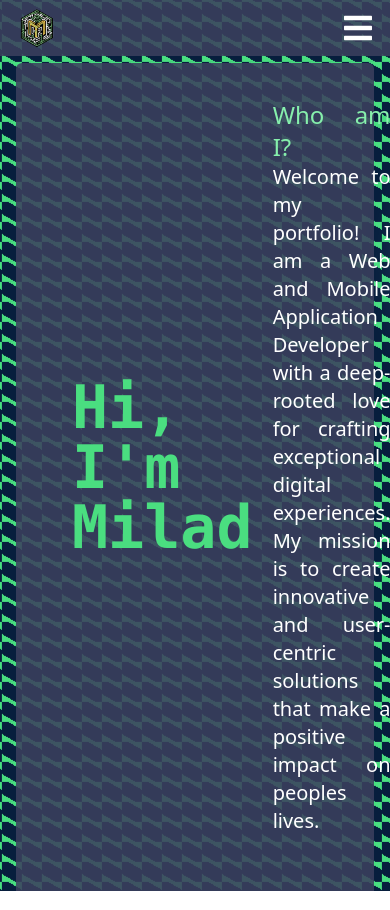
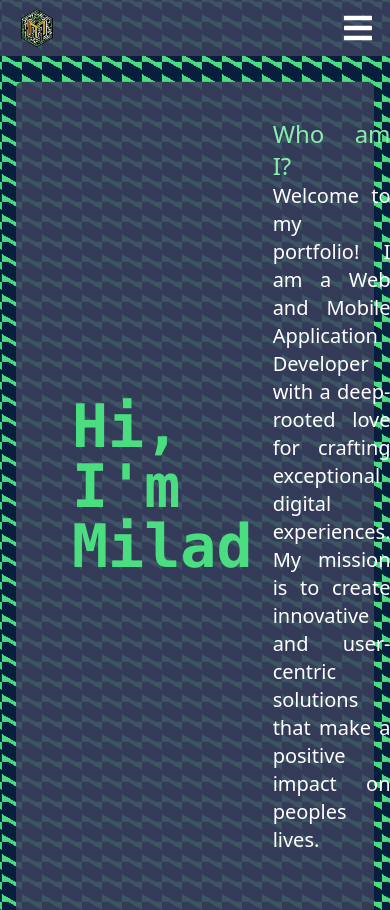
Before and after one commit to Milad-fotoohnejad/My_Portfolio, a Next.js app: page / in a window 390 px wide. Built offline with nearby package versions, Linux system fonts and the light colour scheme.

Commit message:
fixed the logo

```diff
--- a/app/globals.css
+++ b/app/globals.css
@@ -384,7 +384,7 @@ intro-img1{
   /* Ensure the content area now takes up the full width */
   .content {
     grid-area: content;
-    margin-top: 12%;
+    margin-top: 17%;
     width: 100%; /* Adjust if necessary to ensure it takes full width */
     /* Other styling for content */
   }
```
